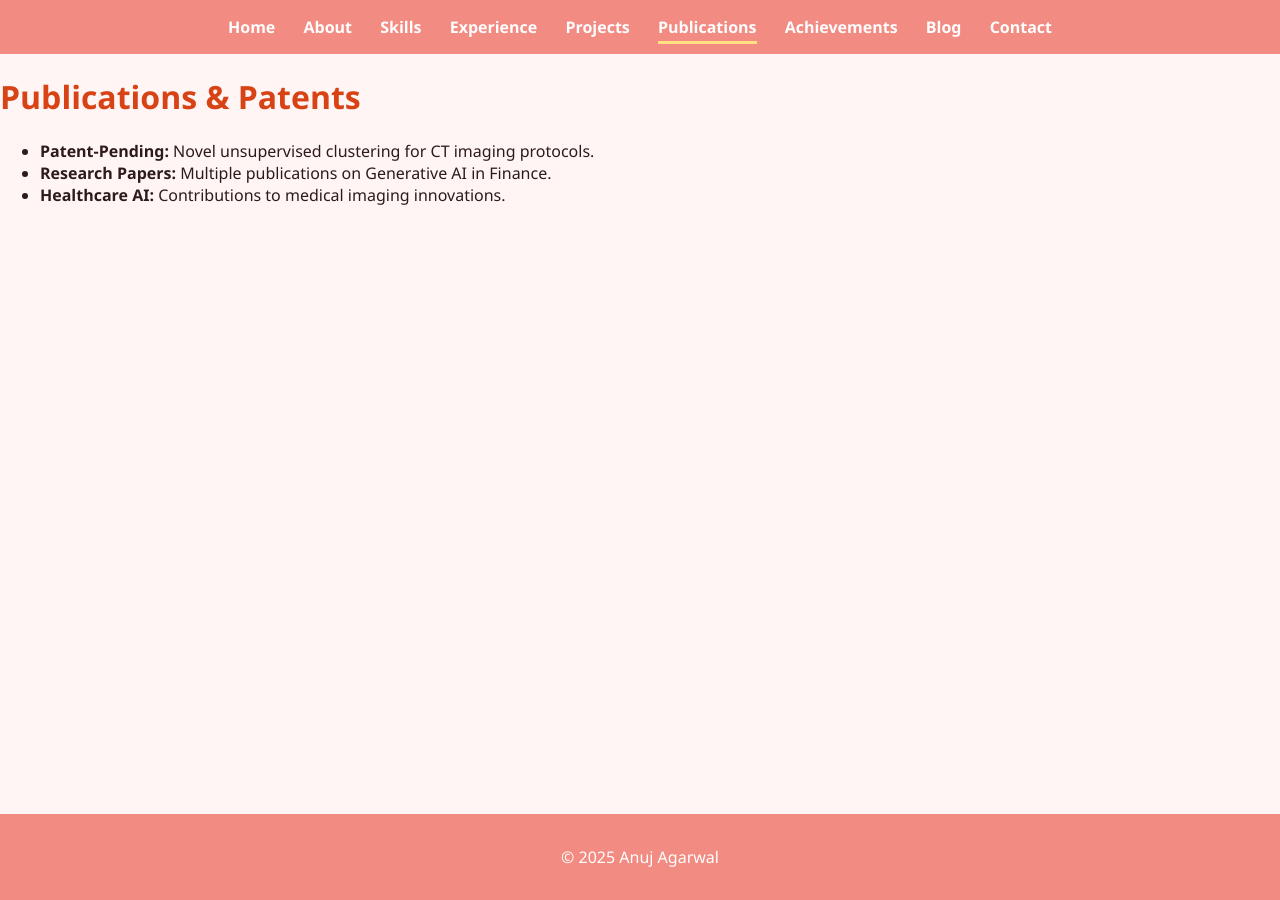
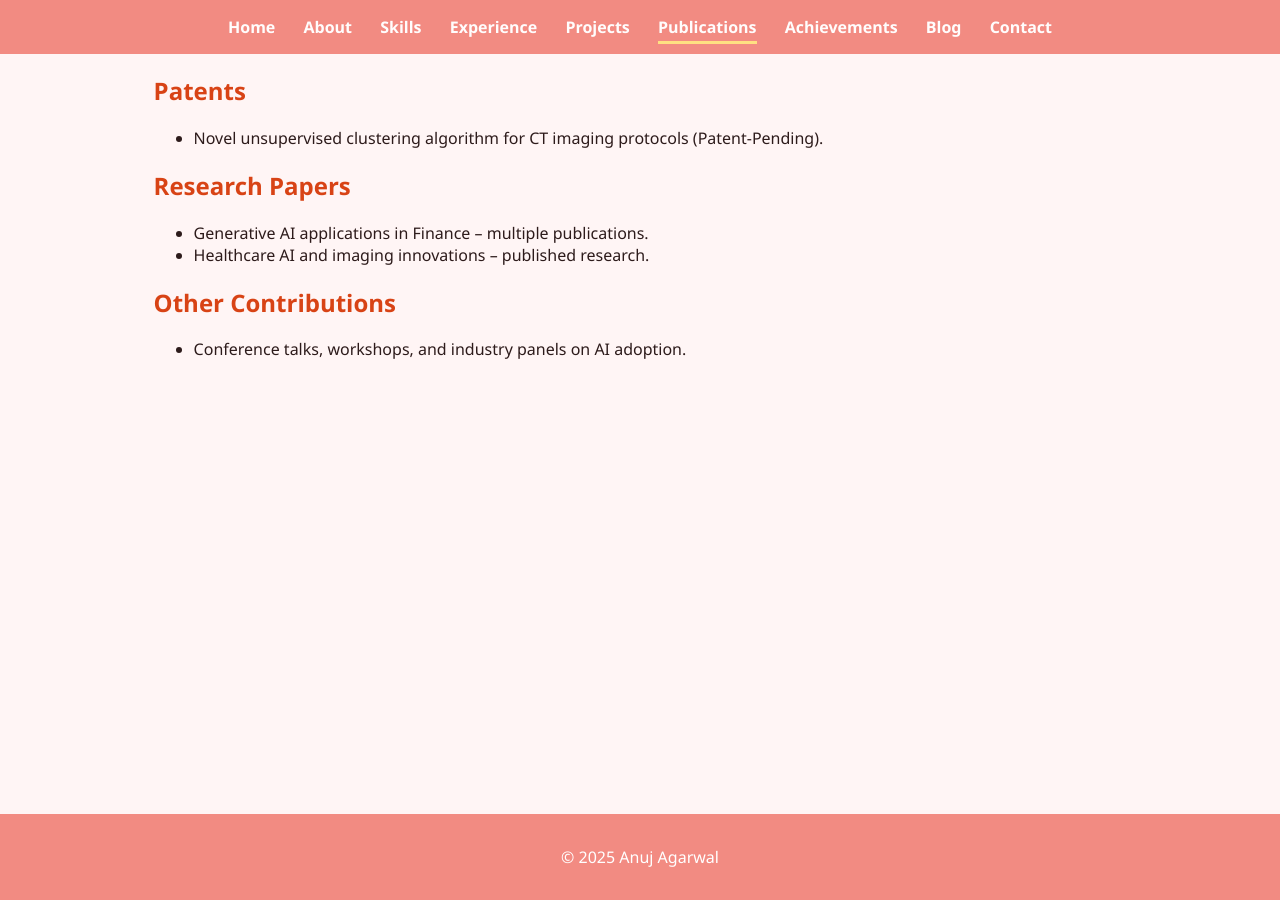
Before and after one commit to anuj-agarwal/anuj-agarwal.github.io, a Jekyll site: the page built from publications.md, in a window 1280 px wide. Built offline with Jekyll 4.4.1, drawn with Linux system fonts in a browser that asks for light colours.

Commit message:
Update publications.md

```diff
--- a/publications.md
+++ b/publications.md
@@ -3,8 +3,20 @@ layout: default
 title: "Publications & Patents"
 permalink: /publications/
 ---
-# Publications & Patents
+<div style="margin-left:12%; max-width:800px;">
+  <h2>Patents</h2>
+  <ul>
+    <li>Novel unsupervised clustering algorithm for CT imaging protocols (Patent-Pending).</li>
+  </ul>
 
-- **Patent-Pending:** Novel unsupervised clustering for CT imaging protocols.
-- **Research Papers:** Multiple publications on Generative AI in Finance.
-- **Healthcare AI:** Contributions to medical imaging innovations.
+  <h2>Research Papers</h2>
+  <ul>
+    <li>Generative AI applications in Finance – multiple publications.</li>
+    <li>Healthcare AI and imaging innovations – published research.</li>
+  </ul>
+
+  <h2>Other Contributions</h2>
+  <ul>
+    <li>Conference talks, workshops, and industry panels on AI adoption.</li>
+  </ul>
+</div>
```
